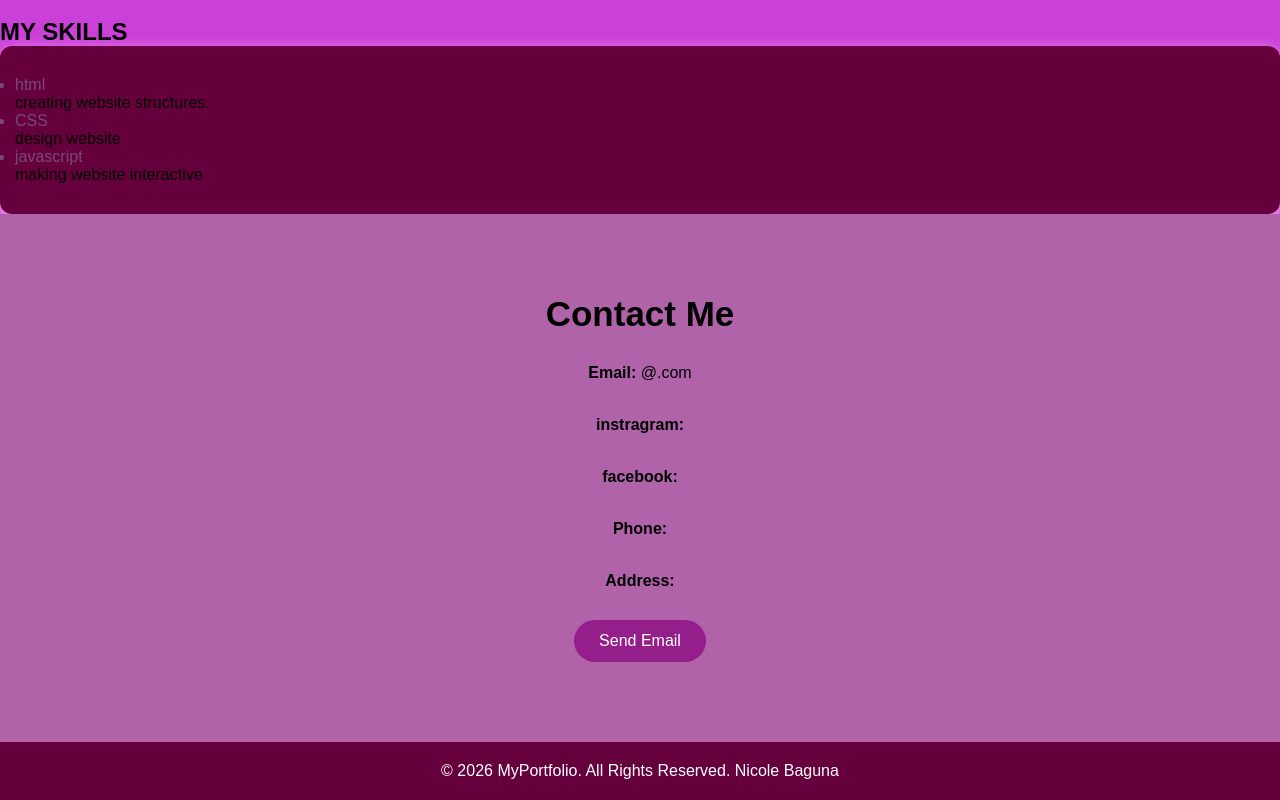
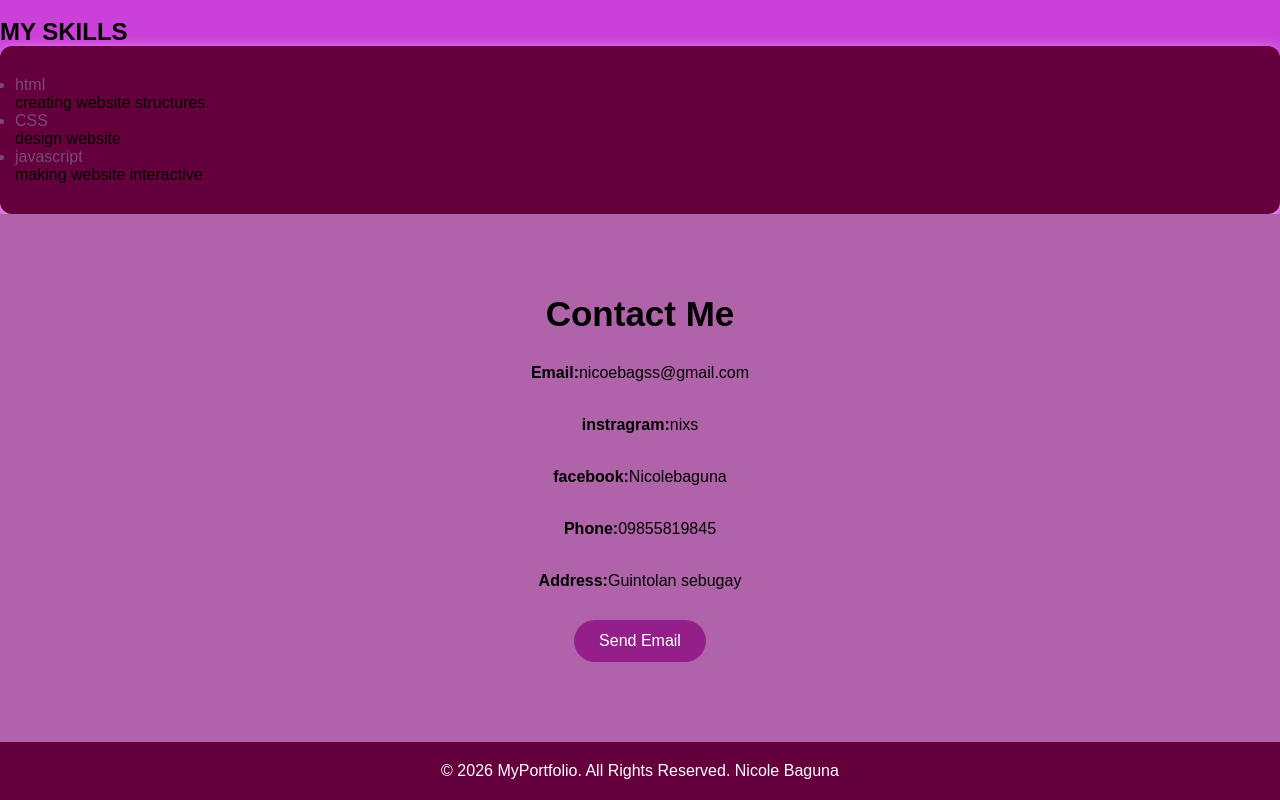
Before and after one commit to nicoebagss-dotcom/nic-portfolio, a plain HTML site: page index.html in a window 1280 px wide. Shown: the part 1258-2058 px from the top of the page. Drawn offline with Linux system fonts and the light colour scheme.

Commit message:
My portfolio

```diff
--- a/index.html
+++ b/index.html
@@ -99,11 +99,11 @@
         <h2>Contact <span>Me</span></h2>
 
         <div class="contact-info">
-            <p><strong>Email:</strong>     @.com</p>
-            <p><strong>instragram:</strong></p>
-            <p><strong>facebook:</strong></p>
-            <p><strong>Phone:</strong></p>
-            <p><strong>Address:</strong></p>
+            <p><strong>Email:</strong>nicoebagss@gmail.com</p>
+            <p><strong>instragram:</strong>nixs</p>
+            <p><strong>facebook:</strong>Nicolebaguna</p>
+            <p><strong>Phone:</strong>09855819845</p>
+            <p><strong>Address:</strong>Guintolan sebugay</p>
         </div>
 
         <a href="mailto:Nicolebaguna.com" class="btn">
```
